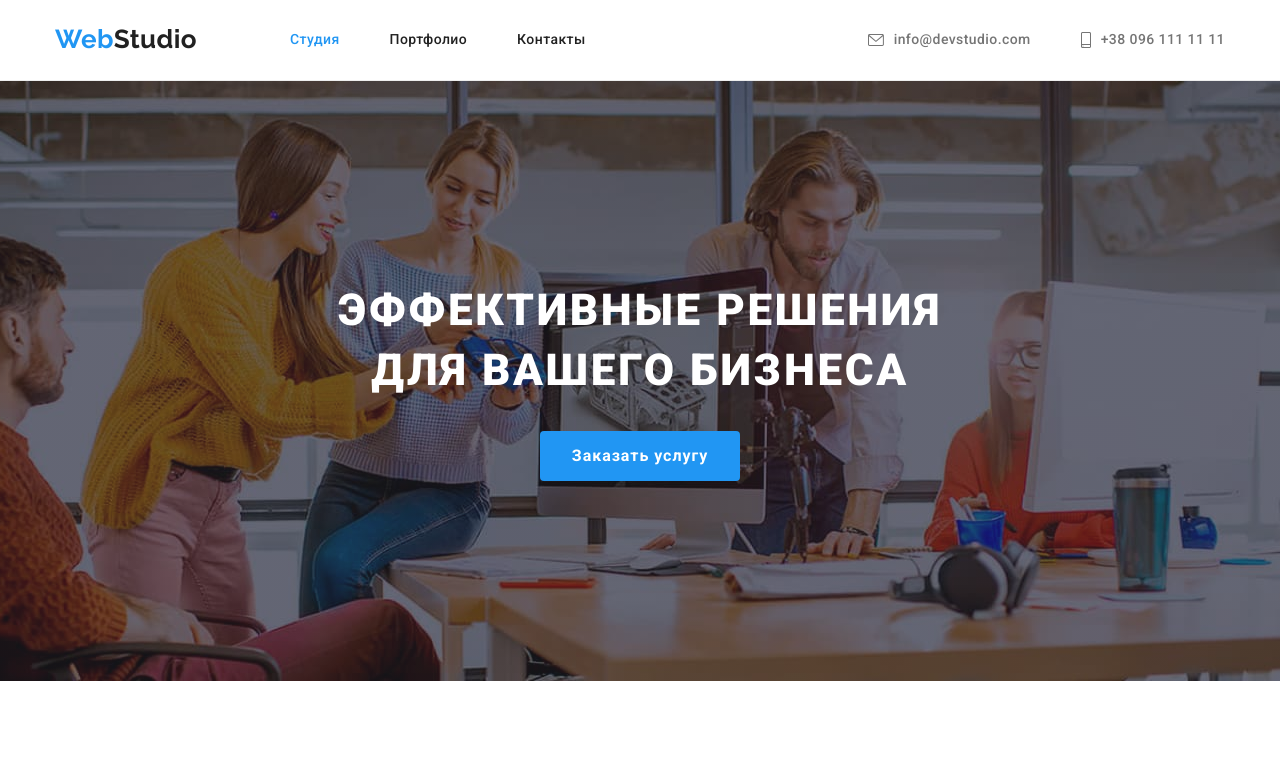
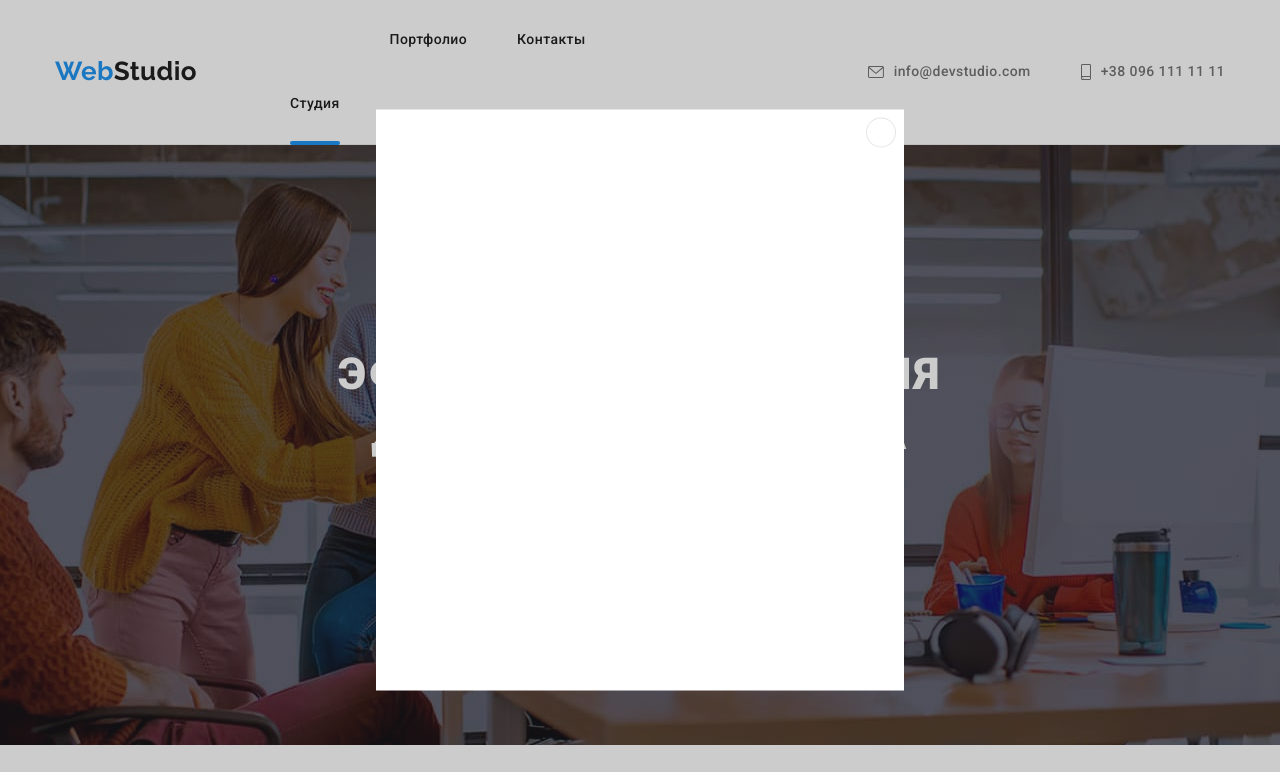
Before and after one commit to AnnaCH88/goit-markup-hw-05, a plain HTML site: page index.html in a window 1280 px wide. Shown: the top 772 px of the page. Drawn offline with nearby package versions, Linux system fonts and the light colour scheme.

Commit message:
Create hw5

```diff
--- a/CSS/styles.css
+++ b/CSS/styles.css
@@ -116,14 +116,18 @@ img {
     margin-left: 93px;
 }
 
+.site-nav .item {
+    position: relative;
+}
+
 
 .site-nav .item:not(:last-child) {
  margin-right: 50px;
 }
 .site-nav .link {
     display: block;
-    padding-top: 20px;
-    padding-bottom: 20px;
+    padding-top: 32px;
+    padding-bottom: 32px;
 
     color: var(--secondary-text-color);
     line-height: 1.14;
@@ -135,8 +139,17 @@ img {
     color: var(--accent-color);
 }
 
-.site-nav .link.current {
-    color: var(--accent-color);
+.site-nav .link.current::after {
+    position: absolute;
+    display: block;
+    content: "";
+    left: 0;
+    height: 4px;
+    border-radius: 2px;
+    width: 100%;
+    bottom: -1px;
+    background-color: var(--accent-color);
+    fill: var(--accent-color);
     line-height: 1.14;
     font-weight: 500;
 
@@ -319,6 +332,35 @@ img {
 
 }
 
+.skills .item {
+    position: relative;
+
+}
+
+.name-card {
+    position: absolute;
+    bottom: 0;
+
+
+
+    width: 100%;
+    height: 70px;
+    padding-top: 27px;
+    background-color: rgba(47, 48, 58, 0.8);
+
+
+    font-weight: 700;
+    font-size: 14px;
+    line-height: 1.14;
+    text-align:center;
+    letter-spacing: 0.03em;
+    text-transform: uppercase;
+    color: var(--button-text-color)
+
+
+
+
+}
 .skills {
     display: flex;
     padding-inline-start: unset;
@@ -575,6 +617,45 @@ img {
 
 }
 
+/* Backdrop + modal*/
+.backdrop {
+    position: fixed;
+    width: 100%;
+    height: 100%;
+
+    top: 0px;
+    left: 0;
+
+    background-color: rgba(0, 0, 0, 0.2);
+}
+
+.modal {
+    position: absolute;
+    top: 50%;
+    left: 50%;
+    transform: translate(-50%, -50%);
+
+    width: 528px;
+    height: 581px;
+
+    background-color: var(--main-bg-color);
+}
+
+.button-close {
+    display: flex;
+    margin-top: 8px;
+    margin-left: 490px;
+    border-radius: 50%;
+    width: 30px;
+    height: 30px;
+    border: 1px solid rgba(0, 0, 0, 0.1);
+    background-color: var(--main-bg-color);
+
+}
+.icon-close {
+    fill: #000000;
+}
+
 /* Footer */
 .footer {
     background-color: var(--footer-bg-color);
--- a/index.html
+++ b/index.html
@@ -17,7 +17,11 @@
         <nav class="header-nav">
             <a lang="en" href="./index.html" class="logo">Web<span class="studio">Studio</span></a>
             <ul class="site-nav list">
-                <li class="item"><a href="./index.html" class="link current">Студия</a></li>
+                <li class="item"><a href="./index.html" class="link current">
+                    <svg class="link hover" width="48" height="4">
+                        <use href="./images/svg-icons.svg#icon-hover"></use>
+                    </svg>
+                    Студия</a></li>
                 <li class="item"><a href="./portfolio.html" class="link">Портфолио</a></li>
                 <li class="item"><a href="" class="link">Контакты</a></li>
             </ul>
@@ -75,18 +79,30 @@
         <section class="section activities">
             <div class="container">
                 <h2 class="section-title">Чем мы занимаемся</h2>
+
                 <ul class="skills">
                     <li class="item">
-                        <img src="./images/box1.jpg" alt="руки на клавиатуре пишут код изображение кода на планшете и экране"
+                    <div>
+                        <img  src="./images/box1.jpg" alt="руки на клавиатуре пишут код изображение кода на планшете и экране"
                             width="370">
+                        <h3 class="name-card">Десктопные приложения</h3>
+                    </div>
+                    </li>
+
+                    <li class="item">
+                        <div>
+                        <img src="./images/box2.jpg" alt="в руках мобильный телефон и на экране ноута структура моб приложения"
+                            width="370">
+                        <h3 class="name-card">Мобильные приложения</h3>
+                        </div>
                     </li>
                     <li class="item">
-                        <img src="./images/box2.jpg" alt="в руках мобильный телефон и на экране ноута структура моб приложения"
-                            width="370">
+                        <div>
+                        <img src="./images/box3.jpg" alt="на экране планшета в руках цветовая сетка" width="370">
+                        <h3 class="name-card">Дизайнерские решения</h3>
+                        </div>
                     </li>
-                    <li class="item">
-                        <img src="./images/box3.jpg" alt="на экране планшета в руках цветовая сетка" width="370">
-                    </li>
+
                 </ul>
             </div>
 
@@ -294,6 +310,17 @@
             </div>
         </section>
 
+        <!--Модальное окно-->
+        <div class="backdrop">
+         <div class="modal">
+            <button class="button-close">
+                <svg class="icon-close" width="18" height="18">
+                    <use href="./images/icons.svg#icon-close"></use>
+                </svg>
+            </button>
+         </div>
+        </div>
+
     </main>
     <footer class="footer">
         <!--Контакты-->
```
Also changed, not shown: images/icons.svg/close.svg (added), images/icons.svg/hover.svg (added), images/svg-icons.svg (added).
